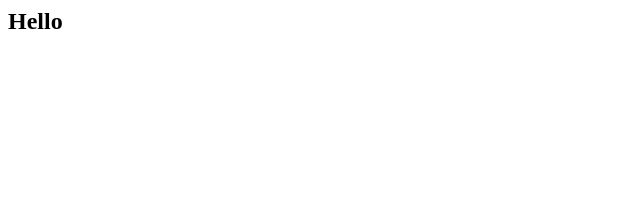
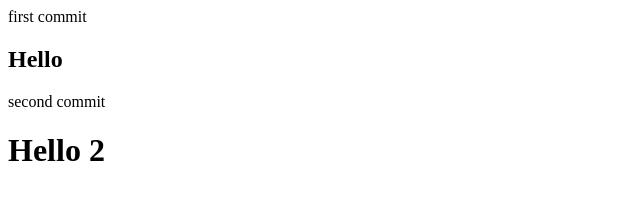
Before and after one commit to yuposse/Hello-test, a plain HTML site: page index.html in a window 1280 px wide. Shown: the whole page, without its empty margins (0-640 px from the left). Drawn offline with Linux system fonts and the light colour scheme.

Commit message:
second commit

```diff
--- a/index.html
+++ b/index.html
@@ -3,6 +3,10 @@
             <title>Hello World</title>
         </head>
         <body>
+            first commit
             <h2>Hello</h2>
+
+            second commit
+            <h1>Hello 2</h1>
         </body>
 </html>
```
Also changed, not shown: 1 other file.
